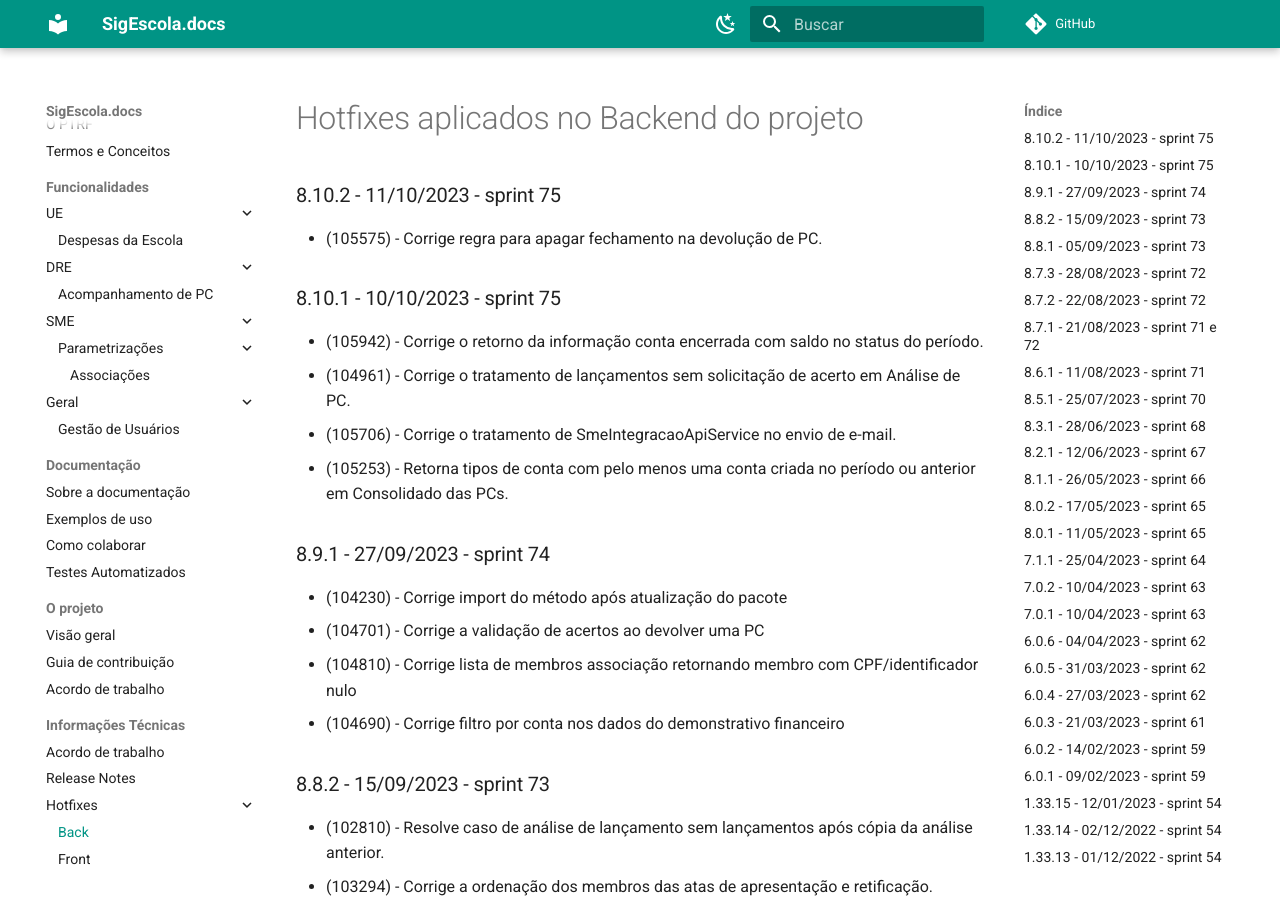
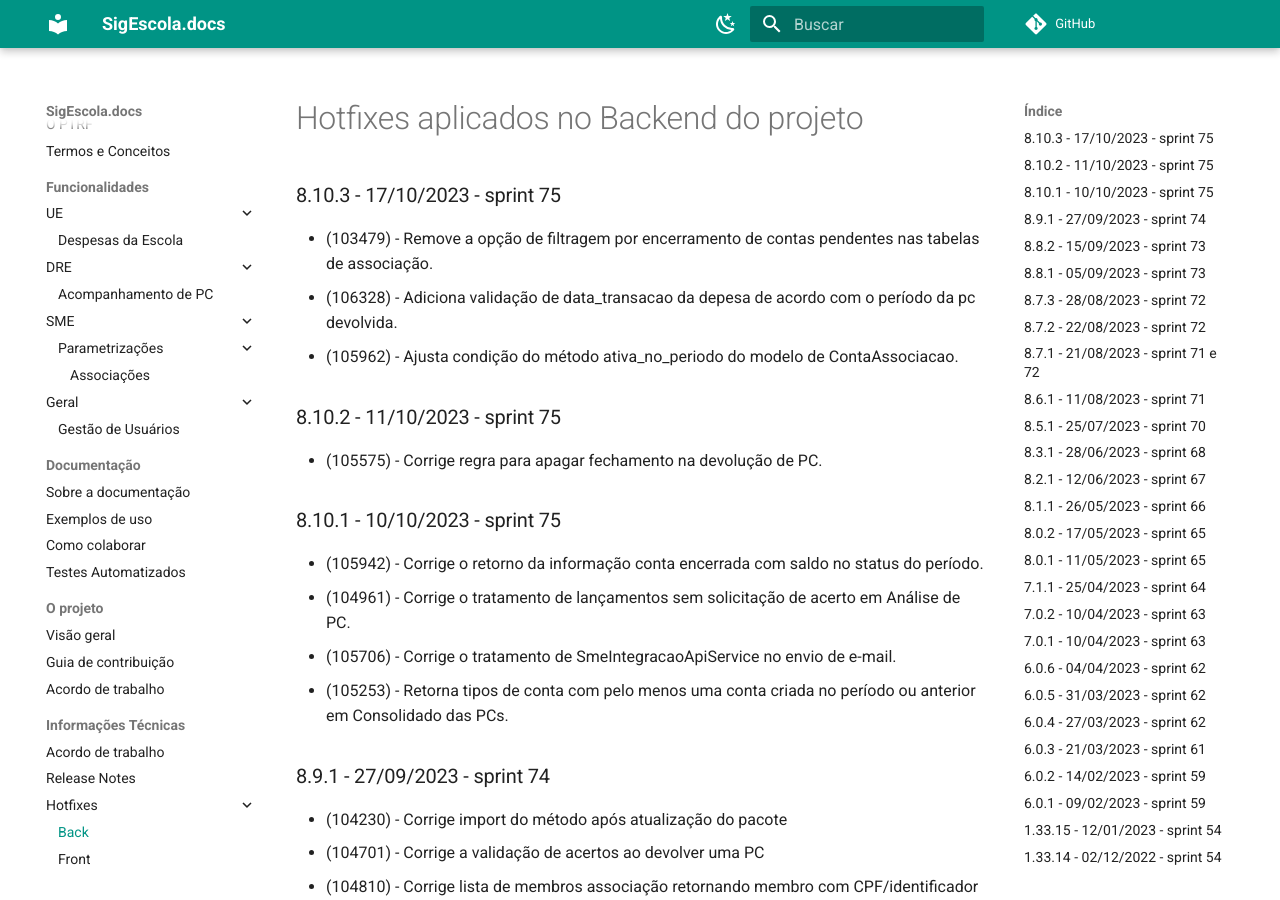
Before and after one commit to prefeiturasp/SME-PTRF-Docs, an MkDocs documentation site: the page built from docs/projeto/hotfixes_back.md, in a window 1280 px wide and 900 px high. Built offline with MkDocs 1.6.1 and Material for MkDocs 9.7.7, drawn with Linux system fonts in a browser that asks for light colours; comment, search, counter and statistics services are not loaded.

Commit message:
Update hotfixes_back.md

```diff
--- a/docs/projeto/hotfixes_back.md
+++ b/docs/projeto/hotfixes_back.md
@@ -1,4 +1,9 @@
 # Hotfixes aplicados no Backend do projeto
+
+### 8.10.3 - 17/10/2023 - sprint 75
+* (103479) - Remove a opção de filtragem por encerramento de contas pendentes nas tabelas de associação.
+* (106328) - Adiciona validação de data_transacao da depesa de acordo com o período da pc devolvida.
+* (105962) - Ajusta condição do método ativa_no_periodo do modelo de ContaAssociacao.
 
 ### 8.10.2 - 11/10/2023 - sprint 75
 * (105575) - Corrige regra para apagar fechamento na devolução de PC.
```
